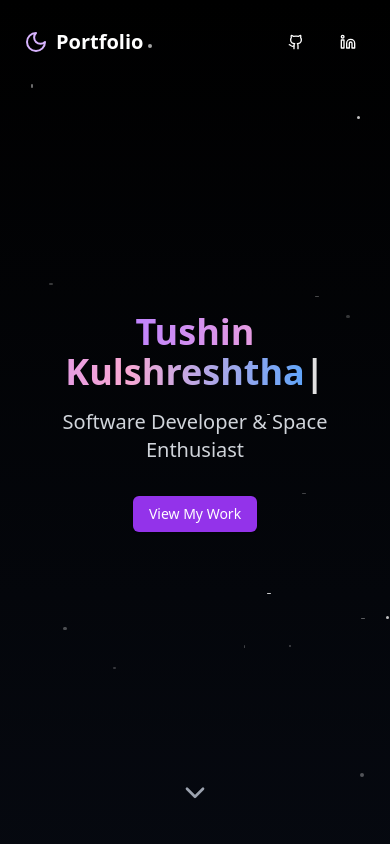
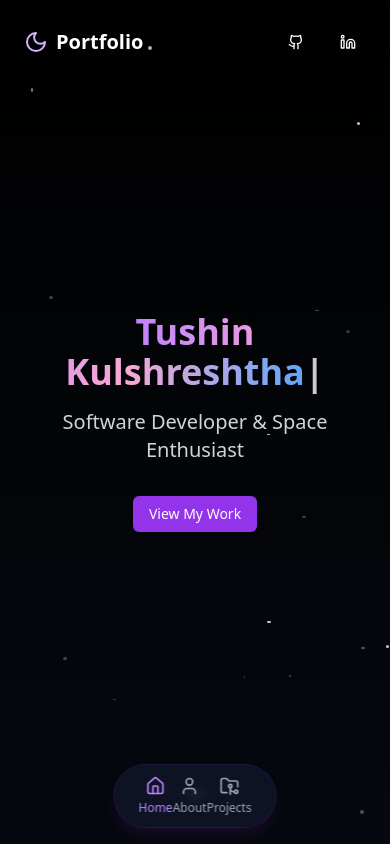
Before and after one commit to Dextron04/space-portfolio, a Next.js app: page / in a window 390 px wide. Shown: the top 844 px of the page. Built offline with nearby package versions, Linux system fonts and the light colour scheme.

Commit message:
added a mobile nav

```diff
--- a/app/about/page.tsx
+++ b/app/about/page.tsx
@@ -221,7 +221,7 @@ export default function AboutPage() {
             </header>
 
             {/* Main content */}
-            <main className="relative z-10 max-w-7xl mx-auto px-4 py-12">
+            <main className="relative z-10 max-w-7xl mx-auto px-4 py-12 pb-24 md:pb-12">
                 {/* Hero section */}
                 <section className="mb-16">
                     <div className="flex flex-col md:flex-row gap-10 items-center">
--- a/app/layout.tsx
+++ b/app/layout.tsx
@@ -1,6 +1,7 @@
 import type { Metadata } from "next";
 import { Geist, Geist_Mono } from "next/font/google";
 import "./globals.css";
+import { MobileNav } from "@/components/MobileNav";
 
 const geistSans = Geist({
   variable: "--font-geist-sans",
@@ -28,6 +29,7 @@ export default function RootLayout({
         className={`${geistSans.variable} ${geistMono.variable} antialiased`}
       >
         {children}
+        <MobileNav />
       </body>
     </html>
   );
--- a/app/page.tsx
+++ b/app/page.tsx
@@ -137,6 +137,8 @@ export default function Portfolio() {
         </motion.div>
       </header>
 
+      {/* Main content */}
+      <main className="relative z-10 max-w-7xl mx-auto px-4 py-12 pb-24 md:pb-12">
         {/* About Section */}
         <section id="about" className="relative z-10 py-20 px-4 md:px-10 max-w-6xl mx-auto">
           <h2 className="text-3xl md:text-4xl font-bold mb-12 flex items-center">
@@ -241,6 +243,7 @@ export default function Portfolio() {
             )}
           </div>
         </section>
+      </main>
 
       {/* Footer */}
       <footer className="relative z-10 py-8 border-t border-purple-900/30 mt-20">
--- a/app/projects/page.tsx
+++ b/app/projects/page.tsx
@@ -138,7 +138,7 @@ export default function ProjectsPage() {
       </header>
 
       {/* Main content */}
-      <main className="relative z-10 max-w-7xl mx-auto px-4 py-12">
+      <main className="relative z-10 max-w-7xl mx-auto px-4 py-12 pb-24 md:pb-12">
         {/* Featured projects section */}
         <section className="mb-16">
           <h2 className="text-3xl font-bold mb-8 flex items-center">
--- /dev/null
+++ b/components/MobileNav.tsx
@@ -0,0 +1,38 @@
+"use client"
+
+import Link from "next/link"
+import { usePathname } from "next/navigation"
+import { Home, User, FolderGit2 } from "lucide-react"
+
+export function MobileNav() {
+    const pathname = usePathname()
+
+    const navItems = [
+        { href: "/", label: "Home", icon: Home },
+        { href: "/about", label: "About", icon: User },
+        { href: "/projects", label: "Projects", icon: FolderGit2 },
+        // { href: "/contact", label: "Contact", icon: Mail },
+    ]
+
+    return (
+        <nav className="fixed bottom-4 left-1/2 -translate-x-1/2 z-50 md:hidden">
+            <div className="flex justify-around items-center h-16 px-6 bg-slate-900/80 backdrop-blur-sm border border-purple-900/30 rounded-full shadow-lg shadow-purple-900/20">
+                {navItems.map((item) => {
+                    const Icon = item.icon
+                    const isActive = pathname === item.href
+                    return (
+                        <Link
+                            key={item.href}
+                            href={item.href}
+                            className={`flex flex-col items-center justify-center w-full h-full ${isActive ? "text-purple-400" : "text-gray-400 hover:text-purple-300"
+                                }`}
+                        >
+                            <Icon className="h-5 w-5" />
+                            <span className="text-xs mt-1">{item.label}</span>
+                        </Link>
+                    )
+                })}
+            </div>
+        </nav>
+    )
+}
--- a/next.config.ts
+++ b/next.config.ts
@@ -2,7 +2,7 @@ import type { NextConfig } from "next";
 
 const nextConfig: NextConfig = {
   images: {
-    domains: ['github.com', 'raw.githubusercontent.com'],
+    domains: ['github.com', 'raw.githubusercontent.com', 'user-images.githubusercontent.com'],
     remotePatterns: [
       {
         protocol: 'https',
@@ -14,6 +14,11 @@ const nextConfig: NextConfig = {
         hostname: 'raw.githubusercontent.com',
         pathname: '/**',
       },
+      {
+        protocol: 'https',
+        hostname: 'user-images.githubusercontent.com',
+        pathname: '/**',
+      },
     ],
   },
 };
```
Lines whose indentation alone changed are shown as unchanged.
